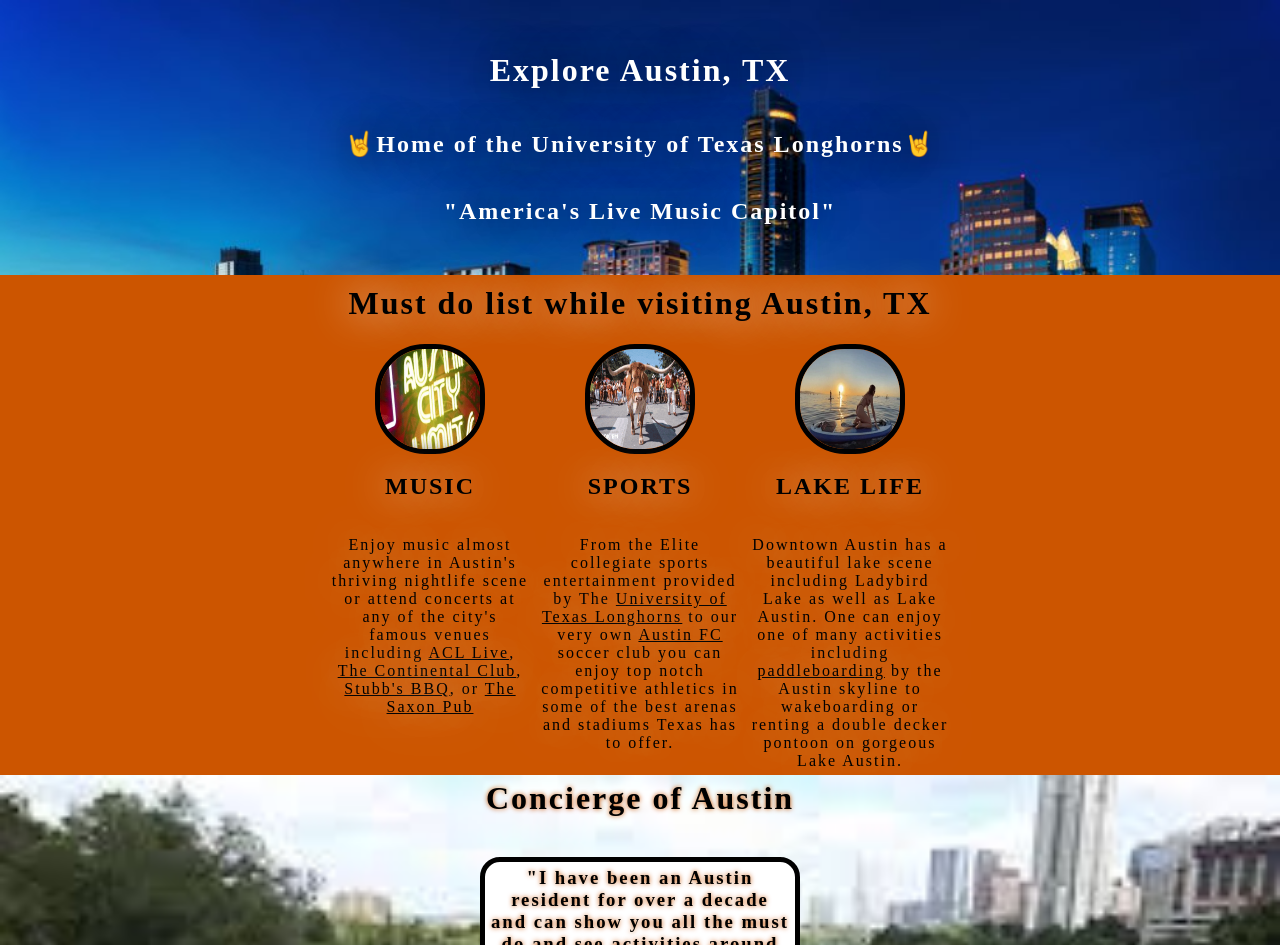
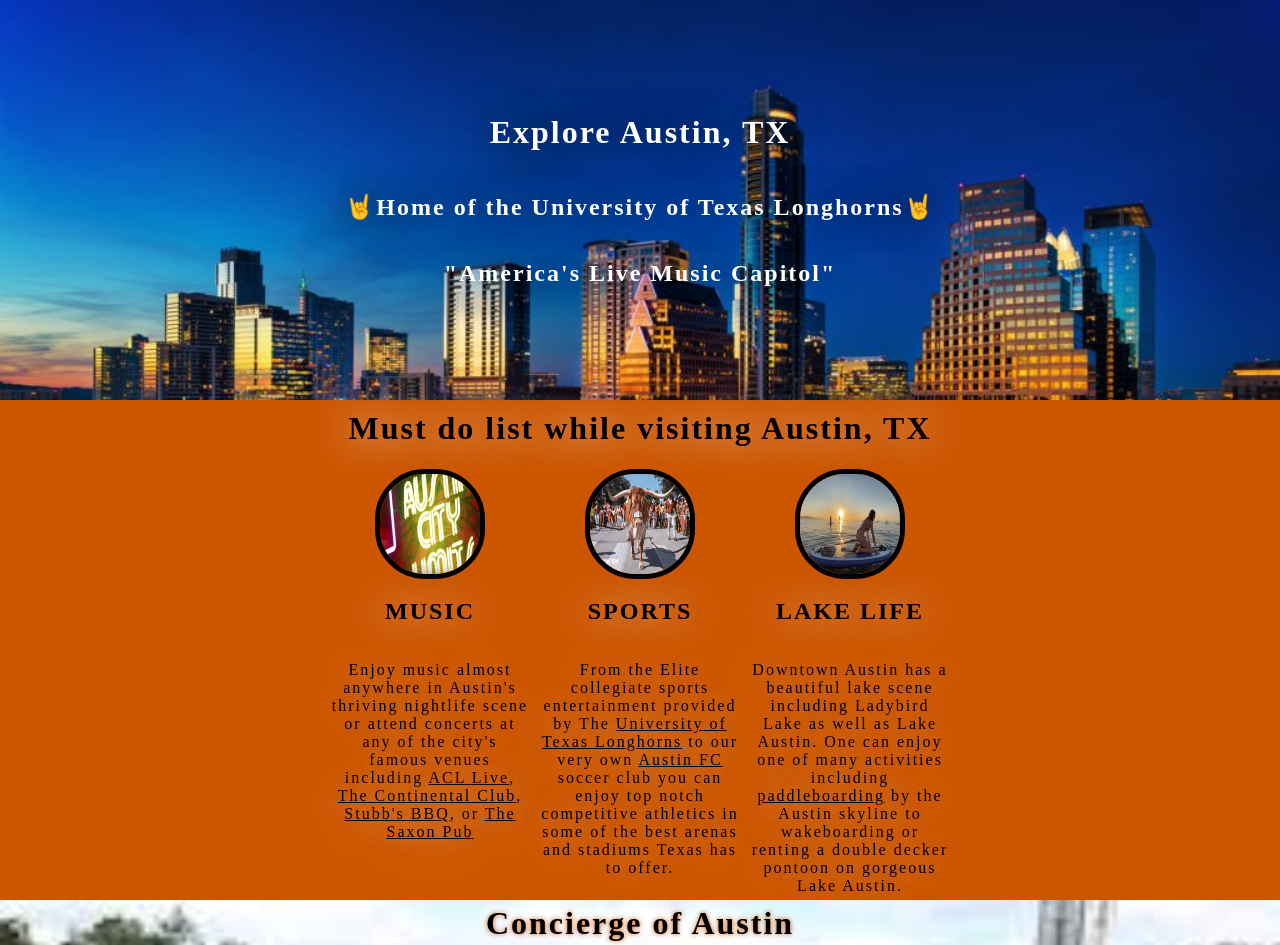
Before and after one commit to Razzle0724/Austin-Tours, a website built with Vite: page index.html in a window 1280 px wide. Shown: the top 945 px of the page. Built offline with nearby package versions, Linux system fonts and the light colour scheme; a web font is replaced by a local one.

Commit message:
Update styles.css

```diff
--- a/styles.css
+++ b/styles.css
@@ -10,7 +10,7 @@
 #heading {
     background-image: url("images/austin-skyline.jpg");
     background-size: cover;
-    height: 275px;
+    height: 400px;
     display: flex;
     flex-direction: column;
     justify-content: center;
```
